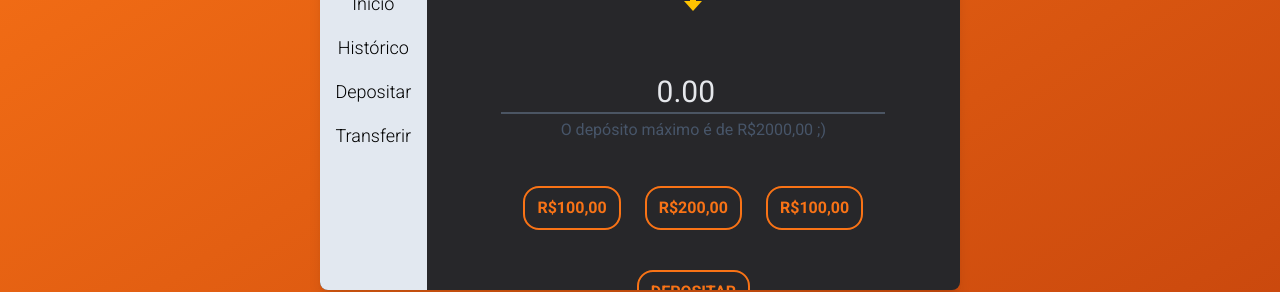
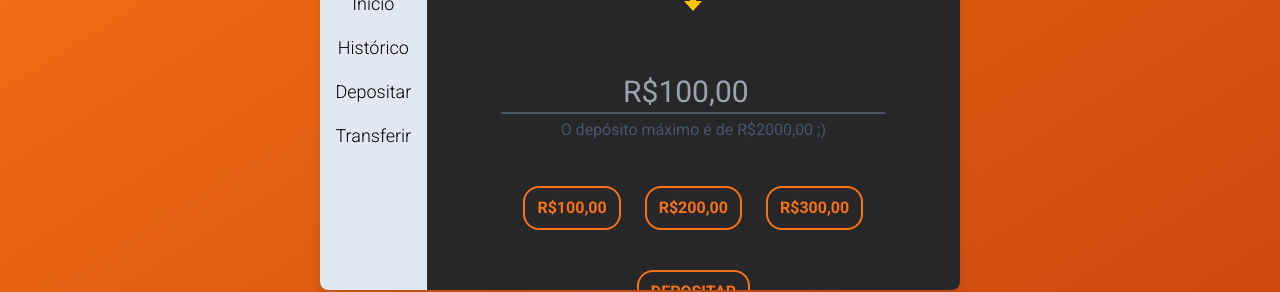
Before and after one commit to JohannesAlves/Bank-Study, a React (Vite) app in the folder web/: page /profile/deposit in a window 1280 px wide. Shown: the part 254-546 px from the top of the page. Built offline with nearby package versions, Linux system fonts and the light colour scheme.

Commit message:
refactor: remove unused funcs, and add set value to react form.

```diff
--- a/web/src/components/organisms/ProfileDeposit/index.tsx
+++ b/web/src/components/organisms/ProfileDeposit/index.tsx
@@ -11,16 +11,15 @@ interface FormValues {
 }
 
 export function ProfileDeposit() {
-    const { register, handleSubmit } = useForm<FormValues>();
+    const { register, handleSubmit, setValue } = useForm<FormValues>();
     const { user } = useContext(AuthContext);
-    const [value, setValue] = useState("0");
 
     const onSubmit: SubmitHandler<FormValues> = async (data) => {
-        const amountToNumber = Number(data.amount);
+        const amountToNumberDecimal = TwoDecimalsNumber(Number(data.amount));
 
         try {
             if (user.fullname) {
-                const response = await api.post("/deposit", { amount: amountToNumber });
+                const response = await api.post("/deposit", { amount: amountToNumberDecimal });
                 if (response) {
                     alert("Depósito realizado com sucesso!");
                 }
@@ -31,14 +30,6 @@ export function ProfileDeposit() {
             return alert("Error in deposit.");
         }
     };
-
-    const handleClick = (event: any) => {
-        event.preventDefault();
-        setValue(event.target.value);
-    };
-
-    const valueToNumber = Number(value);
-    const toDecimal = TwoDecimalsNumber(valueToNumber);
 
     return (
         <>
@@ -54,8 +45,6 @@ export function ProfileDeposit() {
                             <input
                                 {...register("amount")}
                                 type="number"
-                                onChange={(event) => setValue(event.target.value)}
-                                value={toDecimal}
                                 placeholder="R$100,00"
                                 className="w-96 h-11 px-4 py-2 border-b-2 mt-14 bg-transparent border-gray-600 outline-none  focus:border-orange-500 text-gray-200 text-3xl text-center"
                             />
@@ -63,25 +52,24 @@ export function ProfileDeposit() {
                         </div>
                         <div className="mt-1 flex justify-center flex-wrap space-x-2 lg:space-x-6">
                             <button
-                                value="100"
-                                onClick={handleClick}
+                                onClick={() => setValue("amount", "100.00")}
                                 className="border-2 mt-10 hover:shadow-lg transition-all duration-300	 hover:shadow-orange-500/50 border-orange-500 rounded-2xl px-3 py-2 text-orange-500 cursor-pointer hover:bg-stone-900 hover:text-gray-200 font-bold"
                             >
                                 R$100,00
                             </button>
+
                             <button
-                                value="200"
-                                onClick={handleClick}
+                                onClick={() => setValue("amount", "200.00")}
                                 className="border-2 mt-10 hover:shadow-lg transition-all duration-300	 hover:shadow-orange-500/50 border-orange-500 rounded-2xl px-3 py-2 text-orange-500 cursor-pointer hover:bg-stone-900 hover:text-gray-200 font-bold"
                             >
                                 R$200,00
                             </button>
+
                             <button
-                                value="300"
-                                onClick={handleClick}
+                                onClick={() => setValue("amount", "300.00")}
                                 className="border-2 mt-10 hover:shadow-lg transition-all duration-300	 hover:shadow-orange-500/50 border-orange-500 rounded-2xl px-3 py-2 text-orange-500 cursor-pointer hover:bg-stone-900 hover:text-gray-200 font-bold"
                             >
-                                R$100,00
+                                R$300,00
                             </button>
                         </div>
 
```
